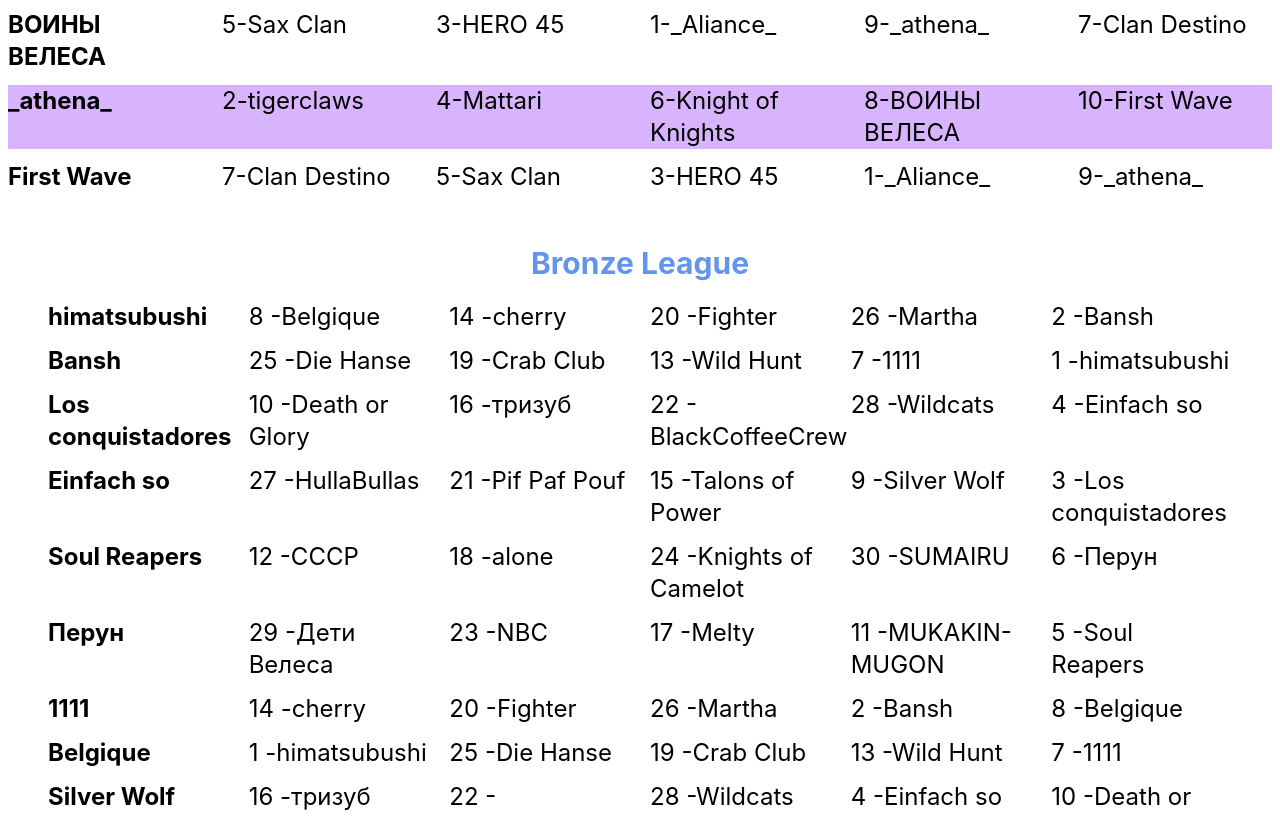
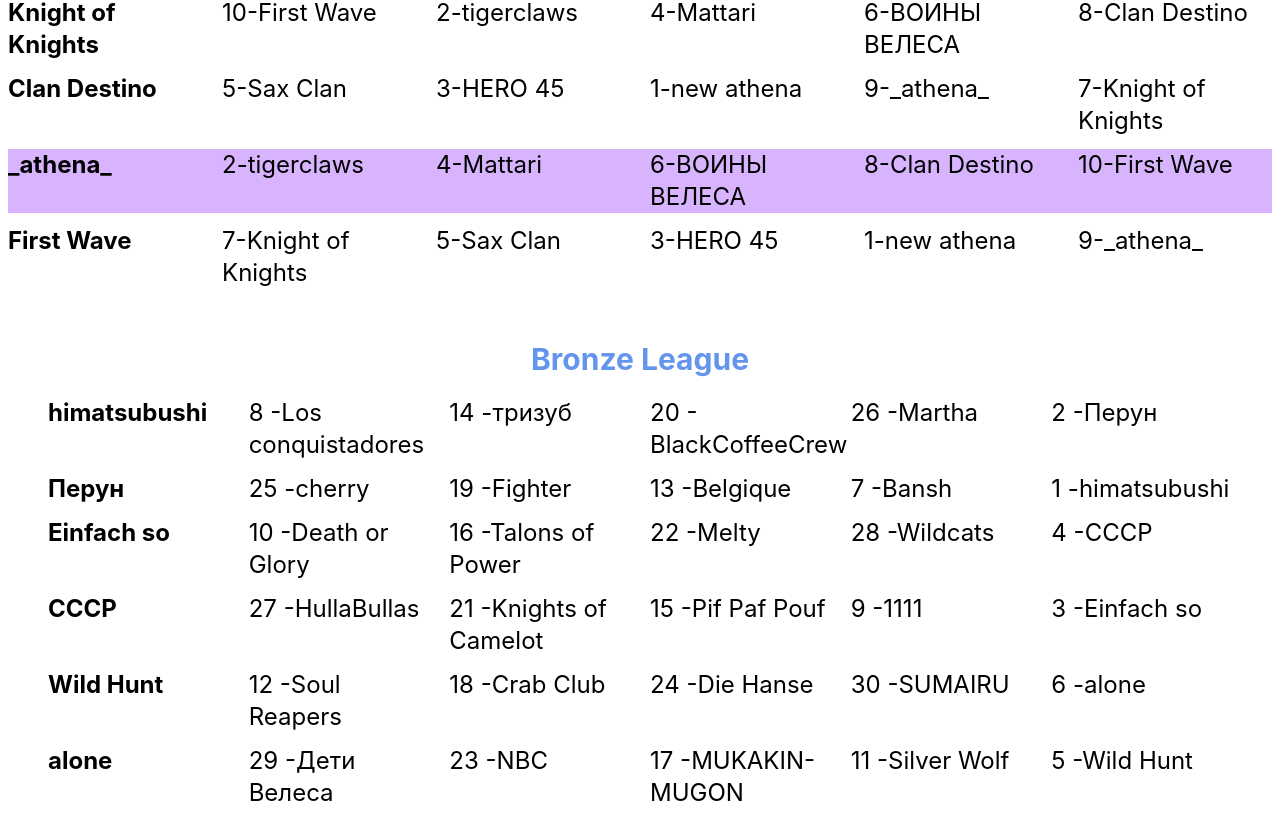
Before and after one commit to stratis-vip/hwas-front, a React (Create React App) app: page /program in a window 1280 px wide. Shown: the part 804-1620 px from the top of the page. Built offline with nearby package versions, Linux system fonts and the light colour scheme.

Commit message:
29 dec update

```diff
--- /dev/null
+++ b/src/components/avatar-hero.js
@@ -0,0 +1,22 @@
+import blank from "../data/heros-avatar/0000.png"
+
+export const makeString = (id) => {
+    return String(id).padStart(4, '0') + '.png'
+}
+
+const AvatarHero = ({ hero }) => {
+    return (
+        <>
+            {hero ?
+                <div className="text-sm flex items-center mb-1 mx-1 border-2 py-1 pr-3 pl-1 rounded-xl shadow-md">
+                    <img className="rounded-full border-black border-2 " width={48} src={require('../data/heros-avatar/' + makeString(hero.id))} alt={hero.name} />
+                    <span className="font-semibold ml-1">{hero.name}</span>
+                </div> : <img width={0} src={blank} alt="blank" />}
+        </>
+    )
+
+}
+
+
+
+export default AvatarHero
--- a/src/components/c-teams.js
+++ b/src/components/c-teams.js
@@ -1,7 +1,9 @@
-import { allHeros, counters, countersIndex } from "../data/heros-avatar/heros"
-import { allPets } from "../data/pets-avatar/pets"
+import { allHeros,  countersIndex } from "../data/heros-avatar/heros"
+
+import { useEffect, useState } from "react"
+import AvatarHero, {makeString} from "./avatar-hero"
 import blank from "../data/heros-avatar/0000.png"
-import { useEffect, useState } from "react"
+import HeroSelect, { findHeroObjectById } from "./hero-select"
 
 
 const findInHeros = (heroName) => {
@@ -9,10 +11,7 @@ const findInHeros = (heroName) => {
     return val[0] ? val[0].id : null
 }
 
-const findHeroObjectById = (id) => {
-    const val = allHeros.filter(hero => hero.id === Number(id))
-    return val[0] ? val[0] : null
-}
+
 
 const CTeams = () => {
     // const keyNames = Object.keys(counters);
@@ -57,19 +56,7 @@ const CTeams = () => {
                         <p>Keep in mind that these are suggestions from HeroWarsCentral site.</p>
                         <p>If something is wrong, report it to discord channel!</p>
                     </div>
-                    <div className="mt-5 flex flex-row items-center">
-                        <div>
-                            <select className="block appearance-none  bg-gray-200 border border-gray-200 text-gray-700 py-3 px-4 pr-8 rounded leading-tight focus:outline-none focus:bg-white focus:border-gray-500" value={heroIndex} onChange={e => setHeroIndex(e.target.value)}>
-                                <option value={0}> please choose a hero</option>
-                                {
-                                    (allHeros.map(hero => <option key={hero.id} value={hero.id}>{hero.name}</option>))
-                                }
-                            </select>
-                        </div>
-                        <div>
-                            {hero ? <><img className="ml-2 rounded-full border-black border-2 " width={40} src={require('../data/heros-avatar/' + makeString(hero.id))} alt={hero.name} /></> : null}
-                        </div>
-                    </div>
+                    <HeroSelect hIndex={heroIndex} setHeroIndex={setHeroIndex} hero={hero}/>
                     <div className="mt-5">
                         {counters.length > 0 ? <div>Countered by these heros (best on the left): </div> : null}
                     </div>
@@ -86,21 +73,8 @@ const CTeams = () => {
     </>
 }
 
-const makeString = (id) => {
-    return String(id).padStart(4, '0') + '.png'
-}
-const AvatarHero = ({ hero }) => {
-    return (
-        <>
-            {hero ?
-                <div className="text-sm flex items-center mb-1 mx-1 border-2 py-1 pr-3 pl-1 rounded-xl shadow-md">
-                    <img className="rounded-full border-black border-2 " width={48} src={require('../data/heros-avatar/' + makeString(hero.id))} alt={hero.name} />
-                    <span className="font-semibold ml-1">{hero.name}</span>
-                </div> : <img width={0} src={blank} alt="blank" />}
-        </>
-    )
 
-}
+
 
 const AvatarPet = ({ pet }) => {
     return (
--- /dev/null
+++ b/src/components/help.js
@@ -0,0 +1,80 @@
+import { useEffect, useState } from "react"
+import AvatarHero from "./avatar-hero"
+import HeroSelect, { findHeroObjectById } from "./hero-select"
+import { countersIndex } from "../data/heros-avatar/heros"
+import { TfiEmail } from "react-icons/tfi"
+
+const Help = () => {
+
+
+    const [team, setTeam] = useState([])
+    const [heroIndex, setHeroIndex] = useState(0)
+    const [counters, setCounters] = useState([])
+    const [hero, setHero] = useState(null)
+
+    const clearTeam = () => {
+        setTeam([])
+        setHeroIndex(0)
+        setHero(null)
+    }
+
+    const addIfNotExists = (localHeroIdx) => {
+
+        const ids = team.map(t => t.id)
+
+        if (localHeroIdx > 0) {
+            if (ids.includes(Number(localHeroIdx)) === false) {
+                if (ids.length < 5) {
+                    setTeam([...team, hero])
+                } else {
+                    alert('Lineup must have 5 heros the most')
+                }
+            } else {
+                alert(hero.name + ' allready exists!')
+            }
+        }
+
+    }
+
+    useEffect(() => {
+        if (heroIndex > 0) {
+            const heroLocal = findHeroObjectById(heroIndex)
+            setCounters(countersIndex[heroIndex].map(idx => findHeroObjectById(idx)))
+            setHero(heroLocal)
+        } else {
+            console.log("set to zero")
+            setCounters([])
+            setHero(null)
+        }
+    }, [heroIndex])
+
+    useEffect(() => {
+
+        console.log('official team ', team.map(t => t.id).sort())
+
+    }, [team])
+
+    return (
+        <>
+            <div className="text-3xl">Helper</div>
+            <div className="border ">
+                <h1>Team</h1>
+                {/* <div>Hero: {heroIndex}</div> */}
+                <HeroSelect hero={hero} hIndex={heroIndex} setHeroIndex={setHeroIndex} />
+                {team.map(hero => <AvatarHero key={hero.id} hero={hero} />)}
+            </div>
+            <MyButton title={"Add to Lineup"} callback={e => addIfNotExists(heroIndex)} />
+            <MyButton title={"Clear Team"} callback={e => clearTeam()} />
+
+        </>
+    )
+}
+
+
+const MyButton = ({ title, callback }) => {
+    return (
+        <button className="bg-blue-500 hover:bg-blue-700 text-white font-bold py-2 px-4 rounded" onClick={callback} >{title}</button>
+    )
+}
+
+export default Help
--- /dev/null
+++ b/src/components/hero-select.js
@@ -0,0 +1,28 @@
+import { makeString } from "./avatar-hero"
+import { allHeros,  countersIndex } from "../data/heros-avatar/heros"
+
+export const findHeroObjectById = (id) => {
+    const val = allHeros.filter(hero => hero.id === Number(id))
+    return val[0] ? val[0] : null
+}
+
+const HeroSelect = ({hIndex, setHeroIndex, hero}) => {
+
+    return (
+        <div className="mt-5 flex flex-row items-center">
+            <div>
+                <select className="block appearance-none  bg-gray-200 border border-gray-200 text-gray-700 py-3 px-4 pr-8 rounded leading-tight focus:outline-none focus:bg-white focus:border-gray-500" value={hIndex} onChange={e => setHeroIndex(e.target.value)}>
+                    <option value={0}> please choose a hero</option>
+                    {
+                        (allHeros.map(hero => <option key={hero.id} value={hero.id}>{hero.name}</option>))
+                    }
+                </select>
+            </div>
+            <div>
+                {hero ? <><img className="ml-2 rounded-full border-black border-2 " width={40} src={require('../data/heros-avatar/' + makeString(hero.id))} alt={hero.name} /></> : null}
+            </div>
+        </div>
+    )
+}
+
+export default HeroSelect
--- a/src/components/router-comp.js
+++ b/src/components/router-comp.js
@@ -16,7 +16,7 @@ import Program from "./program";
 import Users from './users'
 import Communication from "./comunication"
 import CTeams from "./c-teams";
-
+import Help from "./help";
 const RouterComponent = () => {
     const [open, setOpen] = useState(true)
     return (
@@ -64,6 +64,7 @@ const RouterComponent = () => {
                 <Route path="guild-war" element={<Gwar />} />
                 <Route path="communication" element={<Communication />} />
                 <Route path="c-teams" element={<CTeams />} />
+                <Route path="help" element={<Help />} />
             </Routes>
 
             <Outlet />
--- a/src/data/bronze.js
+++ b/src/data/bronze.js
@@ -2,36 +2,36 @@ import { readData } from "../lib";
 
 const program = `
 Position, Guild ID, "Guild Title", Points
-1, 36637, "himatsubushi", 0
-2, 43002, "Bansh", 0
-3, 39688, "Los conquistadores", 0
-4, 39000, "Einfach so", 0
-5, 36661, "Soul Reapers", 0
-6, 38195, "Перун", 0
-7, 38230, "1111", 0
-8, 37329, "Belgique", 0
-9, 38471, "Silver Wolf", 0
-10, 37039, "Death or Glory", 0
-11, 42541, "MUKAKIN-MUGON", 0
-12, 36952, "CCCP", 0
-13, 37058, "Wild Hunt", 0
-14, 37690, "cherry", 0
-15, 37194, "Talons of Power", 0
-16, 36820, "тризуб", 0
-17, 342096, "Melty", 0
-18, 39786, "alone", 0
-19, 38503, "Crab Club", 0
-20, 37604, "Fighter", 0
-21, 36745, "Pif Paf Pouf", 0
-22, 326227, "BlackCoffeeCrew", 0
-23, 37121, "NBC", 0
-24, 74323, "Knights of Camelot", 0
-25, 40533, "Die Hanse", 0
+1, 36637, "himatsubushi", 5043
+12, 36661, "Soul Reapers", 2618
+15, 36745, "Pif Paf Pouf", 1593
+14, 36820, "тризуб", 1694
+4, 36952, "CCCP", 3988
+10, 37039, "Death or Glory", 2969
+5, 37058, "Wild Hunt", 3661
+23, 37121, "NBC", 418
+16, 37194, "Talons of Power", 1580
+13, 37329, "Belgique", 2200
+19, 37604, "Fighter", 1513
+25, 37690, "cherry", 0
+2, 38195, "Перун", 4700
+29, 38213, "Дети Велеса", 0
+9, 38230, "1111", 3134
+11, 38471, "Silver Wolf", 2892
+18, 38503, "Crab Club", 1516
+3, 39000, "Einfach so", 4590
+8, 39688, "Los conquistadores", 3160
+27, 39731, "HullaBullas", 0
+6, 39786, "alone", 3404
+24, 40533, "Die Hanse", 300
+17, 42541, "MUKAKIN-MUGON", 1518
+7, 43002, "Bansh", 3169
+21, 74323, "Knights of Camelot", 1360
+30, 74976, "SUMAIRU", 0
+20, 326227, "BlackCoffeeCrew", 1447
+28, 339340, "Wildcats", 0
+22, 342096, "Melty", 500
 26, 342896, "Martha", 0
-27, 39731, "HullaBullas", 0
-28, 339340, "Wildcats", 0
-29, 38213, "Дети Велеса", 0
-30, 74976, "SUMAIRU", 0
 `;
 
 
--- a/src/data/silver.js
+++ b/src/data/silver.js
@@ -1,16 +1,16 @@
 import { readData } from "../lib";
 const program = `
 Position, Guild ID, "Guild Title", Points
-1, 183303, "_Aliance_", 0
+10, 37032, "First Wave", 0
+7, 37149, "Knight of Knights", 0
 2, 37317, "tigerclaws", 0
+5, 37509, "Sax Clan", 0
+9, 37606, "_athena_", 0
+4, 38806, "Mattari", 0
+8, 46347, "Clan  Destino", 0
+1, 183303, "new athena", 0
 3, 187932, "HERO 45", 0
-4, 38806, "Mattari", 0
-5, 37509, "Sax Clan", 0
-6, 37149, "Knight of Knights", 0
-7, 46347, "Clan  Destino", 0
-8, 310231, "ВОИНЫ ВЕЛЕСА", 0
-9, 37606, "_athena_", 0
-10, 37032, "First Wave", 0
+6, 310231, "ВОИНЫ ВЕЛЕСА", 0
 `
 
 export const silver = readData(program, "silver");
--- a/src/data/users.js
+++ b/src/data/users.js
@@ -835,6 +835,30 @@ export const allUsers = [
 			left: null
 		},
 	},
+	{
+		id: 4835732,
+		name: "Soul Crusher",
+		active: true,
+		isArchived: false,
+		timeZone: "Etc/UTC",
+		notes: null,
+		dates: {
+			joined: "20241215",
+			left: null
+		},
+	},
+	{
+		id: 4588840,
+		name: "vengeful 13",
+		active: true,
+		isArchived: false,
+		timeZone: "Etc/UTC",
+		notes: null,
+		dates: {
+			joined: "20241228",
+			left: null
+		},
+	},
 ];
 
 const sortF = (a, b) => {
```
